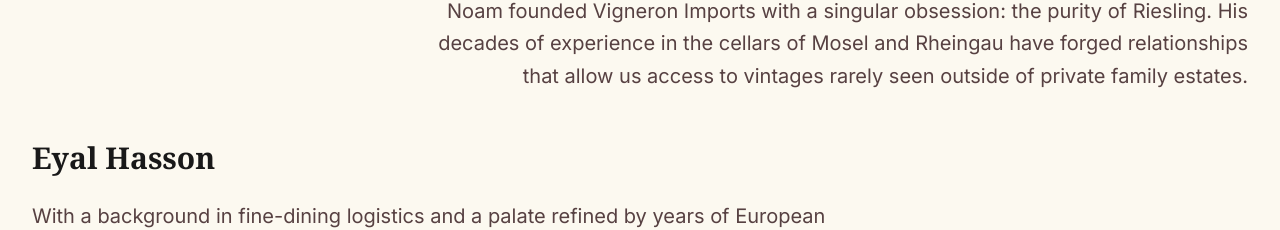
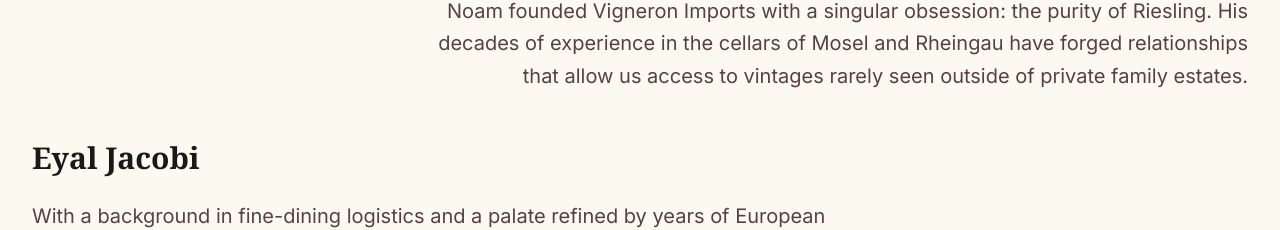
Before and after one commit to gilhason5-commits/drink-now, a Next.js app: page / in a window 1280 px wide. Shown: the part 3174-3404 px from the top of the page. Built offline with nearby package versions, Linux system fonts and the light colour scheme.

Commit message:
HomePage: Update team member name to Eyal Jacobi

```diff
--- a/app/page.tsx
+++ b/app/page.tsx
@@ -59,7 +59,7 @@
     align: "right",
   },
   {
-    name: "Eyal Hasson",
+    name: "Eyal Jacobi",
     bio: "With a background in fine-dining logistics and a palate refined by years of European exploration, Al oversees our operations. He ensures that every bottle, from the Grand Crus of Burgundy to the hidden gems of the Peloponnese, arrives in pristine condition.",
     align: "left",
   },
```
Also changed, not shown: 1 other file (tests, documents, lock files or other folders).
